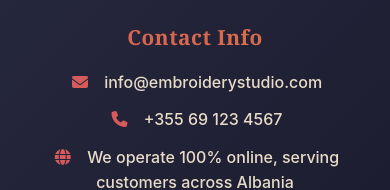
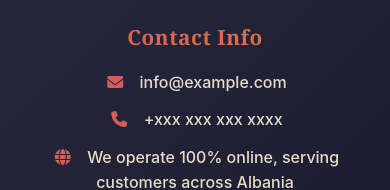
Before and after one commit to Kejdi09/embroidery-ecommerce, a React (Create React App) app in the folder frontend/: page /about in a window 390 px wide. Shown: the part 4235-4425 px from the top of the page. Built offline with nearby package versions, Linux system fonts and the light colour scheme; no server answers.

Commit message:
Security: Redact contact information - replace email and phone with sample placeholders

```diff
--- a/frontend/src/i18n.js
+++ b/frontend/src/i18n.js
@@ -139,8 +139,8 @@ const resources = {
 
       // Contact Info
       contactInfo: 'Contact Info',
-      infoEmail: 'info@embroiderystudio.com',
-      infoPhone: '+355 69 123 4567',
+      infoEmail: 'info@example.com',
+      infoPhone: '+xxx xxx xxx xxxx',
       onlineStore: 'Online Store',
       onlineStoreDesc: 'We operate 100% online, serving customers across Albania',
       delivery: 'Delivery',
@@ -323,8 +323,8 @@ const resources = {
 
       // Contact Info
       contactInfo: 'Informations de Contact',
-      infoEmail: 'info@embroiderystudio.com',
-      infoPhone: '+355 69 123 4567',
+      infoEmail: 'info@example.com',
+      infoPhone: '+xxx xxx xxx xxxx',
       onlineStore: 'Boutique en Ligne',
       onlineStoreDesc: 'Nous opérons 100% en ligne, au service des clients à travers l\'Albanie',
       delivery: 'Livraison',
@@ -504,8 +504,8 @@ const resources = {
 
       // Contact Info
       contactInfo: 'Informacion Kontakti',
-      infoEmail: 'info@embroiderystudio.com',
-      infoPhone: '+355 69 123 4567',
+      infoEmail: 'info@example.com',
+      infoPhone: '+xxx xxx xxx xxxx',
       onlineStore: 'Dyqan Online',
       onlineStoreDesc: 'Ne operojmë 100% online, duke shërbyer klientët në të gjithë Shqipërinë',
       delivery: 'Dërgesa',
```
